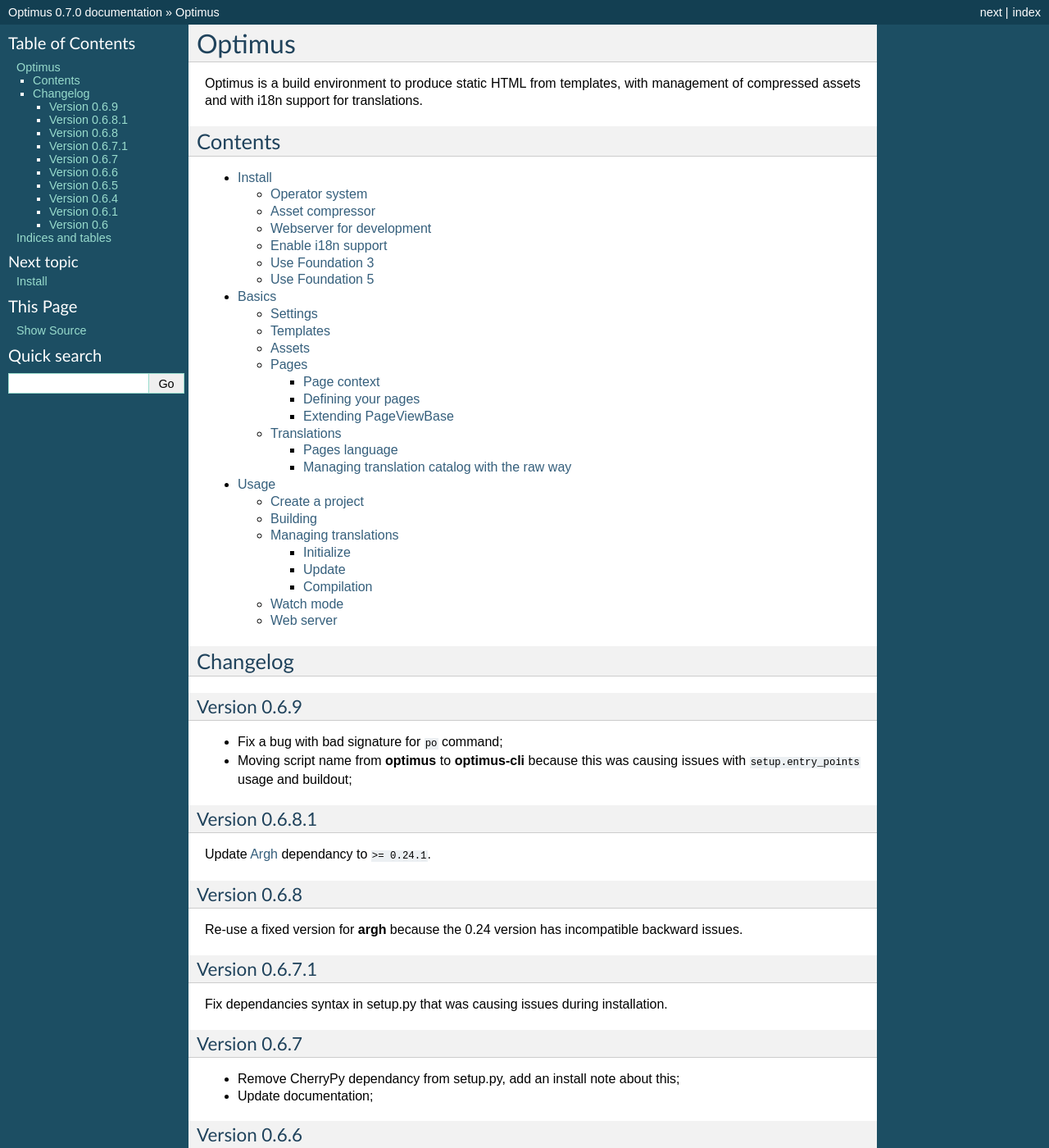
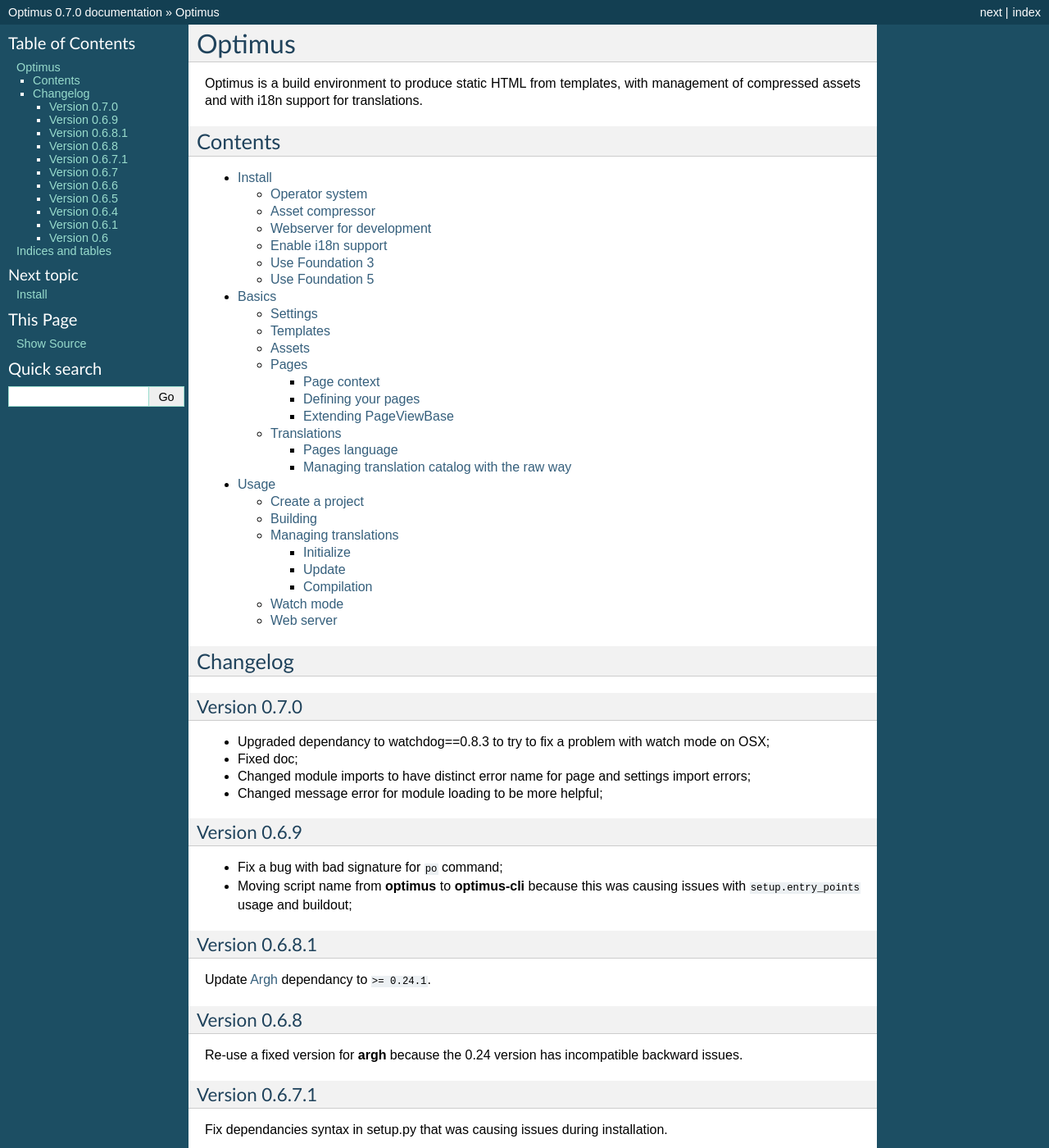
Before and after one commit to sveetch/Optimus, a Sphinx documentation site: the page built from docs/index.rst, in a window 1280 px wide and 1400 px high. Shown: the whole window at 82% size. Built offline with Sphinx 7.4.7, drawn with Linux system fonts in a browser that asks for light colours.

Commit message:
Forgotted to update the changelog

```diff
--- a/docs/index.rst
+++ b/docs/index.rst
@@ -23,6 +23,14 @@
 
 Changelog
 ---------
+
+Version 0.7.0
+.............
+
+* Upgraded dependancy to watchdog==0.8.3 to try to fix a problem with watch mode on OSX;
+* Fixed doc;
+* Changed module imports to have distinct error name for page and settings import errors;
+* Changed message error for module loading to be more helpful;
 
 Version 0.6.9
 .............
```
